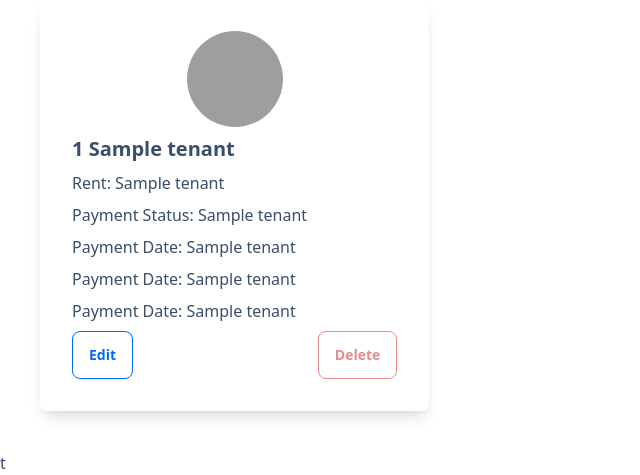
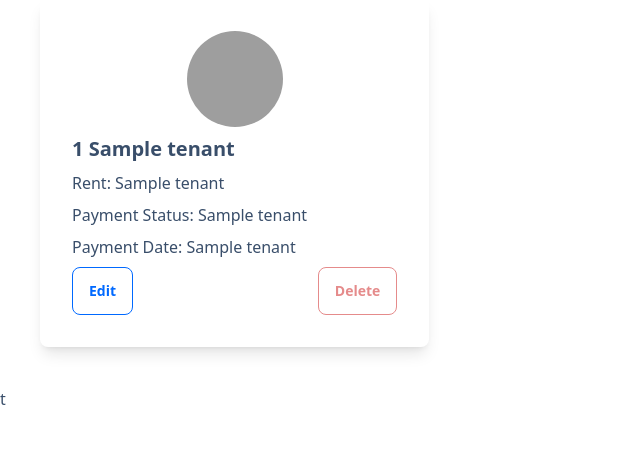
Before and after one commit to Achinthya18/RentEase, a Flask app: template Website/templates/tenantpage.html in a window 1280 px wide. Shown: the part 409-884 px from the top of the page, without its empty margins (0-640 px from the left). After the commit the page ends 814 px from the top, so only its background shows below. Run offline with Flask 3, Linux system fonts and the light colour scheme; the template is opened without the code that fills it: most values are stand-ins (such as "Sample title", 1, 10 or a date in 2020); some libraries are stand-ins or nearby versions; grey boxes are pictures that could not be loaded.

Commit message:
cminor changes

```diff
--- a/Website/templates/tenantpage.html
+++ b/Website/templates/tenantpage.html
@@ -41,8 +41,6 @@
                 <p>Rent: {{ tenant[2] }}</p>
                 <p>Payment Status: {{ tenant[3] }}</p>
                 <p>Payment Date: {{ tenant[4] }}</p>
-                <p>Payment Date: {{ tenant[5] }}</p>
-                <p>Payment Date: {{ tenant[6] }}</p>
                 <div class="card-actions flex justify-between">
                     <a href="/{{ tenant[5] }}/{{ tenant[6] }}/updatetenant"
                         class="btn btn-outline btn-primary mr-2">Edit</a>
```
